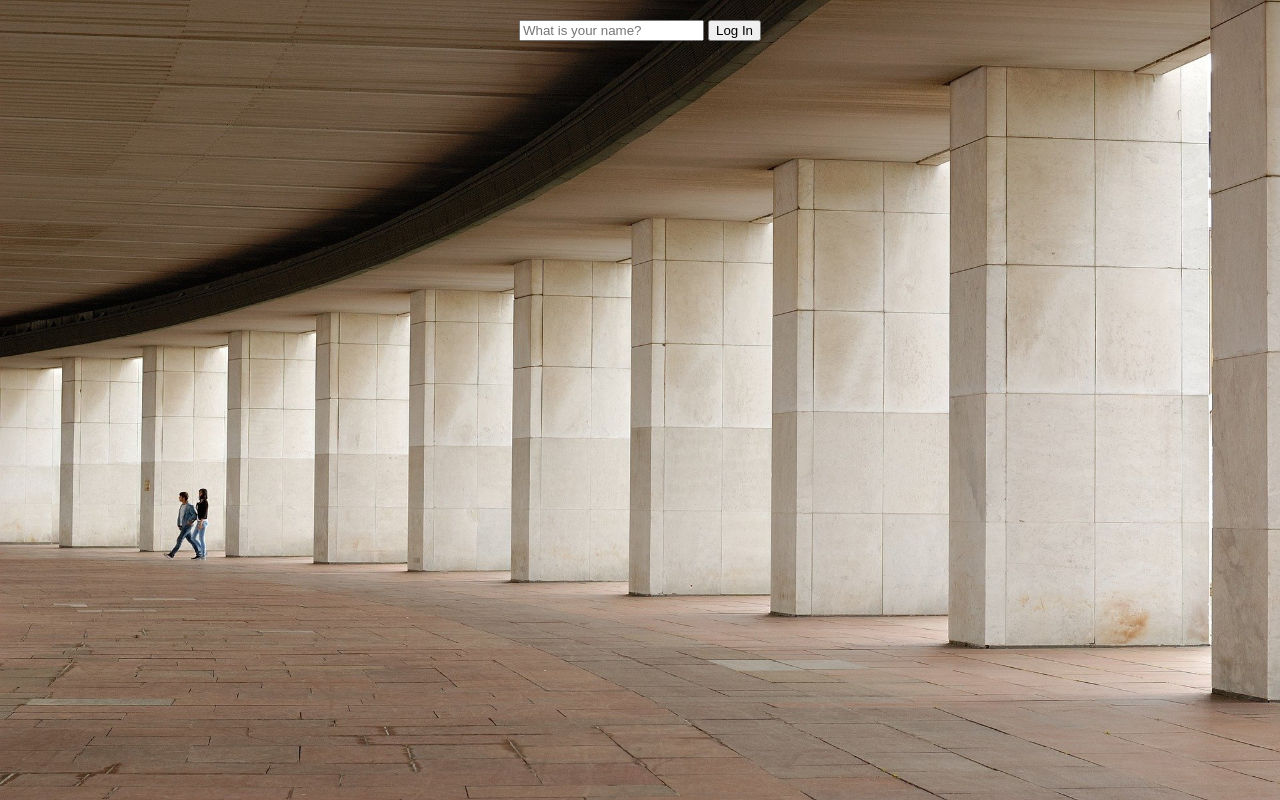
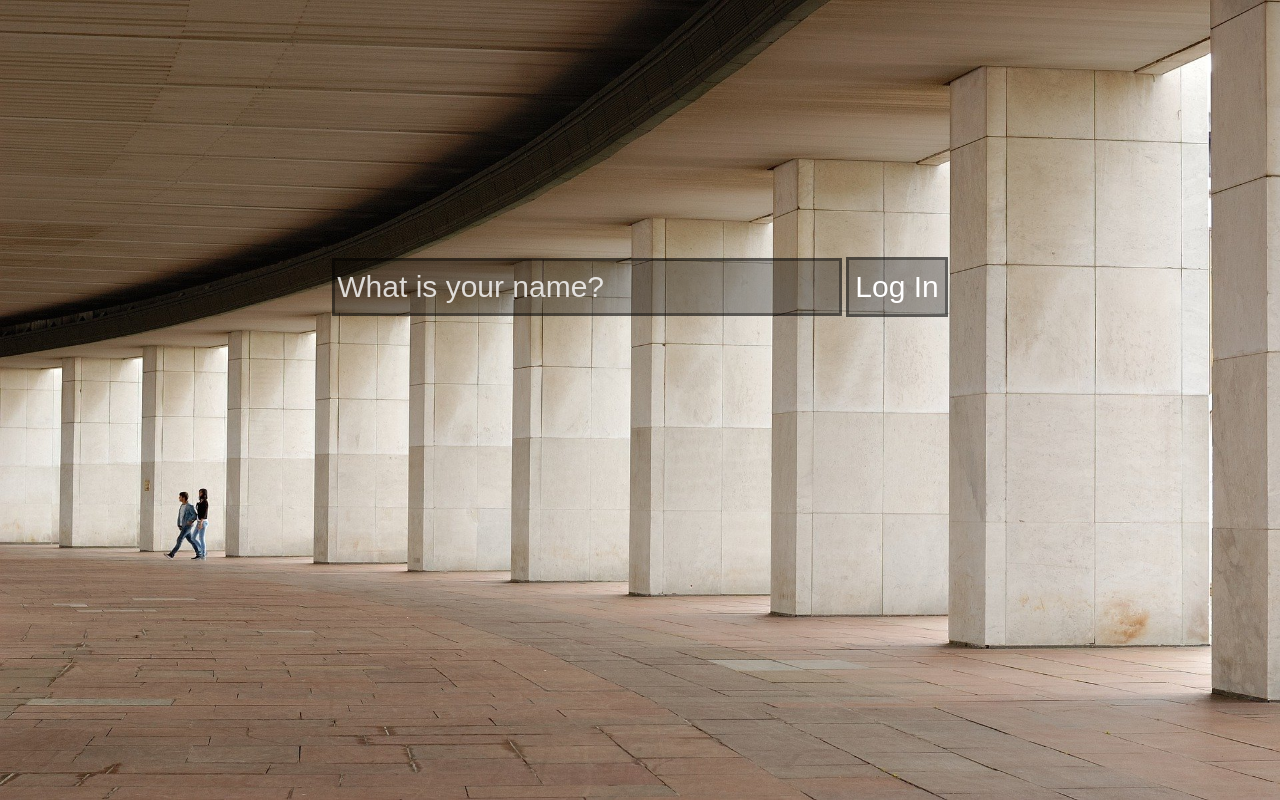
Before and after one commit to wet6123/Momentum_clone, a plain HTML site: page Momentum/index.html in a window 1280 px wide. Drawn offline with Linux system fonts and the light colour scheme.

Commit message:
css 추가 수정

```diff
--- a/Momentum/index.html
+++ b/Momentum/index.html
@@ -7,21 +7,22 @@
     <link rel="stylesheet" href="style.css" />
     <title>Document</title>
   </head>
-  <div id="weather">
-    <span></span>
-    <span></span>
-  </div>
   <body>
     <form id="login_form" class="hidden">
       <input
+        id="input2"
         required
         maxlength="15"
         type="text"
         placeholder="What is your name?"
       />
-      <input type="submit" value="Log In" />
+      <input id="submitButton" type="submit" value="Log In" />
     </form>
     <div id="greeting" class="hidden">
+      <div id="weather">
+        <span></span>
+        <span></span>
+      </div>
       <h3 id="clock">h1</h3>
       <h1 id="greetingUser">h1</h1>
       <form id="todo-form">
--- a/Momentum/style.css
+++ b/Momentum/style.css
@@ -50,6 +50,26 @@ h1 {
   color: rgba(255, 255, 255, 0.801);
 }
 
+#input2 {
+  margin-top: 250px;
+  width: 500px;
+  height: 50px;
+  background-color: rgba(0, 0, 0, 0.308);
+  border: 3px solid rgba(0, 0, 0, 0.411);
+  color: white;
+  font-size: 30px;
+}
+#input2::placeholder {
+  color: rgba(255, 255, 255, 0.801);
+}
+#submitButton {
+  height: 60px;
+  background-color: rgba(0, 0, 0, 0.308);
+  border: 3px solid rgba(0, 0, 0, 0.411);
+  color: white;
+  font-size: 30px;
+}
+
 .hidden {
   display: none;
 }
```
